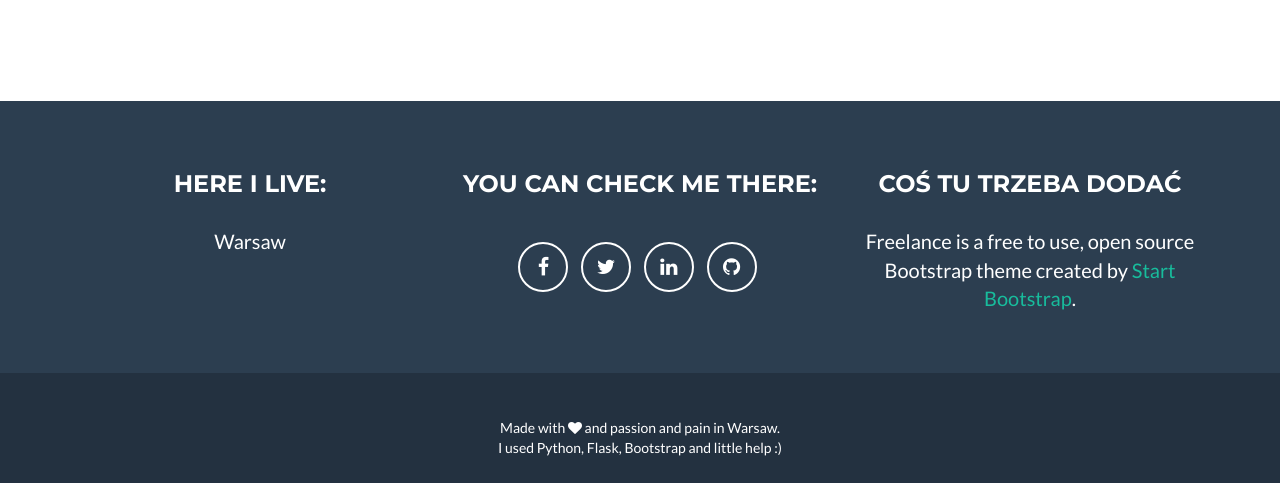
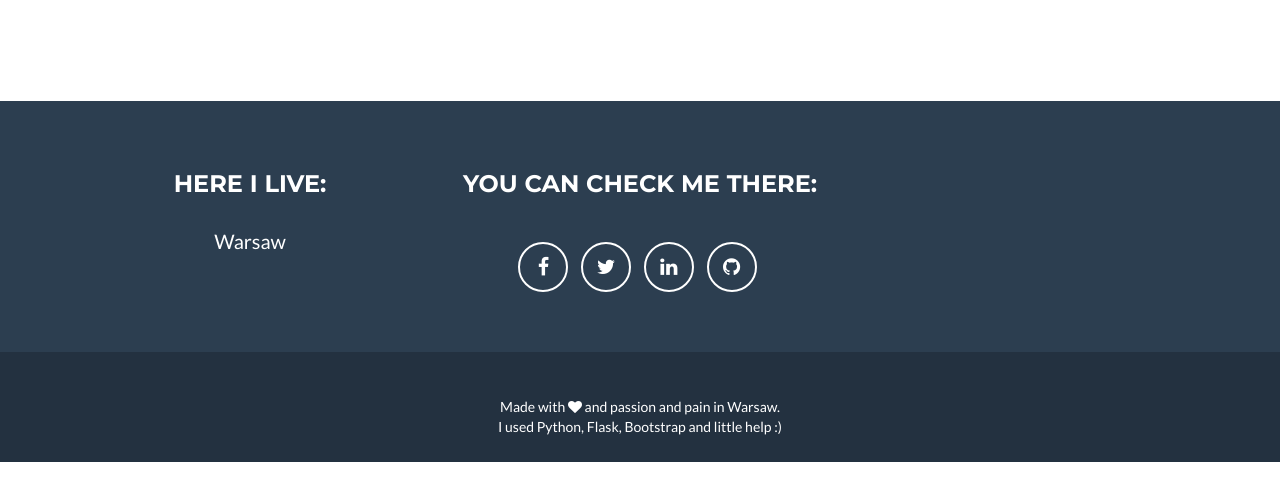
Before and after one commit to michalslowikowski00/flask_website, a Flask app: page / in a window 1280 px wide. Shown: the part 3071-3554 px from the top of the page. After the commit the page ends 3533 px from the top, so only its background shows below. Run offline with Flask 2, Linux system fonts and the light colour scheme; some libraries are stand-ins or nearby versions.

Commit message:
Update layout1.html
Editing section - div class="footer-col col-md-4

```diff
--- a/templates/layouts/layout1.html
+++ b/templates/layouts/layout1.html
@@ -104,10 +104,10 @@
                             </li>
                         </ul>
                     </div>
-                    <div class="footer-col col-md-4">
+<!--                     <div class="footer-col col-md-4">
                         <h3>Coś tu trzeba dodać</h3>
                         <p>Freelance is a free to use, open source Bootstrap theme created by <a href="http://startbootstrap.com">Start Bootstrap</a>.</p>
-                    </div>
+                    </div> -->
                 </div>
             </div>
         </div>
```
